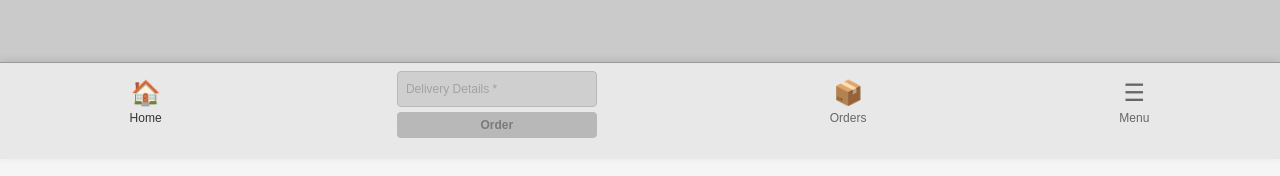
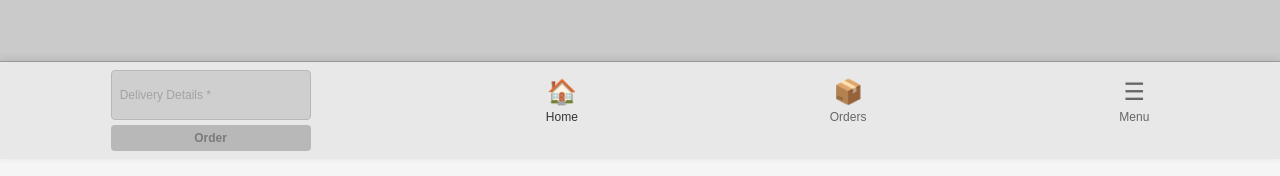
Before and after one commit to JAMESKANEKS/fetchGo, a React (Vite) app: page / in a window 1280 px wide. Shown: the part 641-817 px from the top of the page. Built offline with nearby package versions, Linux system fonts and the light colour scheme; no server answers; sample sign-in values are in the browser's storage.

Commit message:
update more feature

```diff
--- a/src/components/Navigation.css
+++ b/src/components/Navigation.css
@@ -14,6 +14,7 @@
   gap: 5px;
   min-height: 80px;
 }
+
 
 .nav-item {
   display: flex;
@@ -94,6 +95,7 @@
   box-sizing: border-box;
   background-color: #d3d3d3;
   color: #333;
+  height: 50px;
 }
 
 .nav-delivery-input:focus {
--- a/src/components/Navigation.jsx
+++ b/src/components/Navigation.jsx
@@ -18,15 +18,8 @@ export default function Navigation() {
 
   return (
     <nav className="bottom-navigation">
-      <Link
-        to="/"
-        className={`nav-item ${location.pathname === "/" ? "active" : ""}`}
-      >
-        <span className="nav-icon">🏠</span>
-        <span className="nav-label">Home</span>
-      </Link>
 
-      <div className="nav-delivery-section">
+     <div className="nav-delivery-section">
         <input
           type="text"
           placeholder="Delivery Details *"
@@ -43,6 +36,16 @@ export default function Navigation() {
           {isSubmitting ? "Processing..." : "Order"}
         </button>
       </div>
+
+      <Link
+        to="/"
+        className={`nav-item ${location.pathname === "/" ? "active" : ""}`}
+      >
+        <span className="nav-icon">🏠</span>
+        <span className="nav-label">Home</span>
+      </Link>
+
+
 
       <Link
         to="/orders"
--- a/src/pages/RiderSignup.jsx
+++ b/src/pages/RiderSignup.jsx
@@ -145,6 +145,8 @@ export default function RiderSignup() {
               />
             </div>
 
+            <a href="#"><button>Submit Your ID and OR/CR Here</button></a>
+
             <button type="submit" className="auth-button" disabled={loading}>
               {loading ? "Creating account..." : "Sign Up"}
             </button>
```
Also changed, not shown: src/pages/LocationPicker.css (line endings or trailing spaces), src/pages/LocationPicker.jsx (line endings or trailing spaces), src/pages/Login.jsx (line endings or trailing spaces), src/pages/OrderMapView.css (line endings or trailing spaces), src/pages/OrderMapView.jsx (line endings or trailing spaces), src/pages/RiderLogin.jsx (line endings or trailing spaces), src/pages/Signup.jsx (line endings or trailing spaces), src/pages/customer/CustomerChat.jsx (line endings or trailing spaces), src/pages/rider/RiderChat.jsx (line endings or trailing spaces).
